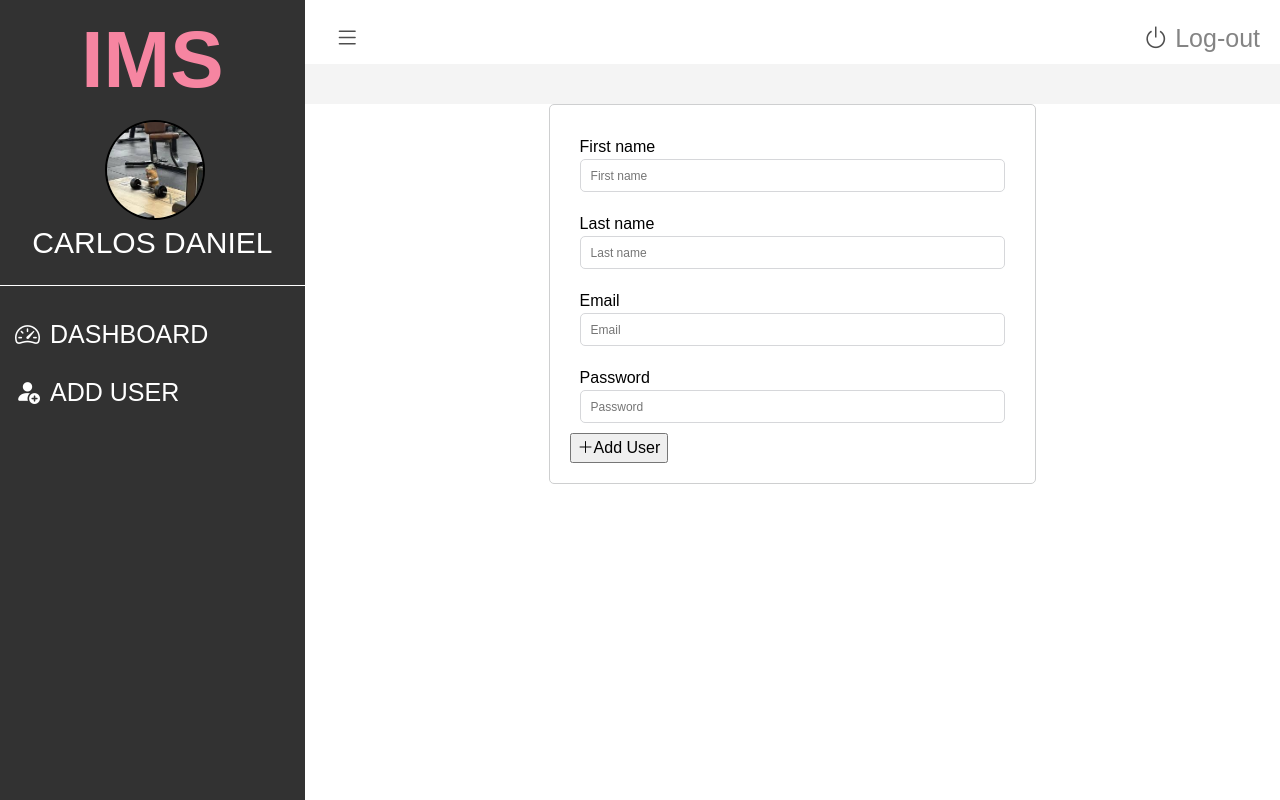
After one commit to Carlos-Laporte/Criando-Site-do-Zero, a PHP site: page /product/pages/user_add.php in a window 1280 px wide. The commit adds this page. Run offline with PHP 8.4, Linux system fonts and the light colour scheme; a user stored in the database is signed in; data comes from the database, SQL or seed files in the repository; both versions use the stored data as it was after the commit.

Commit message:
foi criado a page user_add e um formulario de cadastro

```diff
--- a/product/CSS/styleDashboard.css
+++ b/product/CSS/styleDashboard.css
@@ -1,5 +1,9 @@
 *,*::before,*::after{box-sizing:border-box}body,h1,h2,h3,h4,p,figure,blockquote,dl,dd{margin:0}ul[role="list"],ol[role="list"]{list-style:none}html:focus-within{scroll-behavior:smooth}body{min-height:100vh;text-rendering:optimizeSpeed;line-height:1.5}a:not([class]){text-decoration-skip-ink:auto}img,picture{max-width:100%;display:block}input,button,textarea,select{font:inherit}@media(prefers-reduced-motion:reduce){html:focus-within{scroll-behavior:auto}*,*::before,*::after{animation-duration:.01ms !important;animation-iteration-count:1 !important;transition-duration:.01ms !important;scroll-behavior:auto !important}}
 
+
+body{
+    font-family: arial;
+}
 
 #dashboardMainConteiner{
     display: flex;
@@ -112,11 +116,44 @@ div.dashboard_topNav i{
     color: #4e4e4e;
 }
 
-div.dashboard_content{
+div.dashboard_espaço{
     background: #84848417;
     padding: 20px;
 }
 
-div.dasboard_content_main{
+div.dashboard_content{
     background: white;
 }
+
+div.dasboard_content_main{
+    padding: 20px;
+}
+
+form.userForm{
+    width: 50%;
+    margin: 0 auto;
+    padding: 20px;
+    border: 1px solid #cecfd0;
+    border-radius: 5px;
+}
+
+div.registerInputsConteiner input{
+    width: 100%;
+    height: 33px;
+    padding: 10px;
+    border: 1px solid #d6d7da;
+    border-radius: 5px;
+    font-size: 12px;
+}
+
+div.registerInputsConteiner{
+    padding: 10px;
+}
+
+div#errorMessage{
+    background: #fff;
+    text-align: center;
+    color: red;
+    font-size: 20px;
+    padding: 10px;
+}
--- /dev/null
+++ b/product/assets/scripts.js
@@ -0,0 +1,41 @@
+
+const taggleBtn = document.querySelector(".list");
+
+const dashboard_sidebar = document.getElementById("dashboard_sidebar");
+const dashboard_content_conteiner = document.getElementById("dashboard_content_conteiner");
+const dashboard_logo = document.querySelector(".dashboard_logo");
+const userImage = document.getElementById("userImage");
+
+var sideBarIsOpen = true;
+
+taggleBtn.addEventListener('click', (event) => { event.preventDefault();
+
+    if(sideBarIsOpen){
+        dashboard_sidebar.style.width = '18%';
+        dashboard_sidebar.style.transition = '0.5s all';
+        dashboard_content_conteiner.style.width = '80%';
+        userImage.style.width = '80px';
+
+        menuIcons = document.getElementsByClassName('menuText');
+        for(var i=0; i< menuIcons.length; i++){
+            menuIcons[i].style.display = 'none';
+        }
+
+        document.getElementsByClassName('dashboard_menu_lists')[0].style.textAlign = 'center';
+        sideBarIsOpen = false;
+    }else{
+        dashboard_sidebar.style.width = '25%';
+        dashboard_content_conteiner.style.width = '80%';
+        dashboard_logo.style.fontSize = '80px';
+        userImage.style.width = '80px';
+
+        menuIcons = document.getElementsByClassName('menuText');
+        for(var i=0; i< menuIcons.length; i++){
+            menuIcons[i].style.display = 'inline-block';
+        }
+
+        document.getElementsByClassName('dashboard_menu_lists')[0].style.textAlign = 'left';
+        sideBarIsOpen = true;
+    }
+
+});
--- /dev/null
+++ b/product/includes/nav.php
@@ -0,0 +1,4 @@
+<div class="dashboard_topNav">
+    <a href="" class="list"><i class="bi bi-list"></i></a>
+    <a href="../authentication/log_out.php" class="log-out"><i class="bi bi-power"></i> Log-out</a>
+</div>
--- /dev/null
+++ b/product/includes/sidebar.php
@@ -0,0 +1,17 @@
+<div class="dashboard_sidebar" id="dashboard_sidebar">
+    <h3 class="dashboard_logo">IMS</h3>
+    <div class="dashboard_sidebar_user">
+        <img src="../img/image_perfil.jpg" alt="User image." id="userImage">
+        <span><?= htmlspecialchars($full_name) ?></span>
+    </div>
+    <div class="dashboard_sidebar_user_menus">
+        <ul class="dashboard_menu_lists">
+            <li>
+                <a href="../pages/dashboard.php"><i class="bi bi-speedometer2"></i><span class="menuText">Dashboard</span></a>
+            </li>
+            <li>
+                <a href="../pages/user_add.php"><i class="bi bi-person-fill-add"></i></i><span class="menuText">Add user</span></a>
+            </li>
+        </ul>
+    </div>
+</div>
--- /dev/null
+++ b/product/pages/user_add.php
@@ -0,0 +1,126 @@
+<?php
+    session_start();
+    $error_message = '';
+
+    require_once('../configuration/connection.php');
+
+    //valida se o usuário está logado
+    if(isset($_SESSION['user_email'])){
+        $email = $_SESSION['user_email'];
+        $query = "SELECT * FROM users WHERE email = ?";
+        $stmt = $conn->prepare($query);
+        $stmt->execute([$email]);
+
+        $result = $stmt->fetch(PDO::FETCH_ASSOC);
+
+        if($result){
+            $_SESSION['user_first_name'] = $result['first_name'];
+            $_SESSION['user_last_name'] = $result['last_name'];
+
+            $full_name = $result['first_name'] . ' ' . $result['last_name'];
+            $_SESSION['full_name'] = $full_name;
+        }
+    } else{
+        header("Location: login.php");
+        exit();
+    }
+
+    //recebe os dados do formulário de cadastro
+    if ($_SERVER["REQUEST_METHOD"] === "POST") {
+
+        $firstName       = trim($_POST['first_name']);
+        $lastName        = trim($_POST['last_name']);
+        $email           = strtolower(trim($_POST['email']));
+        $password        = trim($_POST['password']);
+        $passwordConfirm = trim($_POST['password_confirm']);
+
+        if (empty($firstName) || empty($lastName) || empty($email) || empty($password)) {
+            $error_message = "Please fill in all fields.";
+
+        } else {
+            $stmt = $conn->prepare("SELECT id FROM dashboard_users WHERE email = :email");
+            $stmt->execute([':email' => $email]);
+            if ($stmt->rowCount() > 0) {
+                $error_message = "This email is already registered.";
+            }
+            else {
+                try {
+                    $hashedPassword = password_hash($password, PASSWORD_DEFAULT);
+
+                    $sql = "INSERT INTO dashboard_users (`first_name`, `last_name`, email, password)
+                            VALUES (:first_name, :last_name, :email, :password)";
+                    $stmt = $conn->prepare($sql);
+
+                    $result = $stmt->execute([
+                        ':first_name' => $firstName,
+                        ':last_name'  => $lastName,
+                        ':email'      => $email,
+                        ':password'   => $hashedPassword
+                    ]);
+
+
+                } catch (PDOException $e) {
+                    $error_message = "Database Error: " . $e->getMessage();
+                }
+            }
+        }
+    }
+?>
+
+<!DOCTYPE html>
+<html lang="pt">
+    <head>
+        <meta charset="UTF-8">
+        <meta name="viewport" content="width=device-width, initial-scale=1.0">
+        <title>Dashboard - Inventory Management System</title>
+        <link rel="stylesheet" href="../CSS/styleDashboard.css">
+        <link rel="stylesheet" href="https://cdn.jsdelivr.net/npm/bootstrap-icons@1.13.1/font/bootstrap-icons.min.css">
+    </head>
+    <body>
+        <div id="dashboardMainConteiner">
+            <?php require_once('../includes/sidebar.php'); ?>
+            <div class="dashboard_content_conteiner" id="dashboard_content_conteiner">
+                <?php
+                    if(!empty($error_message)) { ?>
+
+                        <div id="errorMessage">
+                            <p>Error: <?= htmlspecialchars($error_message) ?></p>
+                        </div>
+
+                <?php   } ?>
+                <?php require_once('../includes/nav.php') ?>
+                <div class="dashboard_espaço">
+                </div>
+                <div class="dashboard_content">
+                    <div class="dashboard_content_main">
+                        <form method="POST"  class="userForm">
+                            <div class="registerInputsConteiner">
+                                <label for="first_name">First name</label>
+                                <input type="text" placeholder="First name" name="first_name" required>
+                            </div>
+                            <div class="registerInputsConteiner">
+                                <label for="last_name">Last name</label>
+                                <input type="text" placeholder="Last name" name="last_name" required>
+                            </div>
+                            <div class="registerInputsConteiner">
+                                <label for="email">Email</label>
+                                <input type="email" placeholder="Email" name="email" required>
+                            </div>
+                            <div class="registerInputsConteiner">
+                                <label for="password">Password</label>
+                                <input type="password" placeholder="Password" name="password" required>
+                            </div>
+                            <div class="registerButtonConteiner">
+                                <button><i class="bi bi-plus-lg"></i>Add User</button>
+                            </div>
+                        </form>
+                    </div>
+                </div>
+                <div class="dashboard_content_footer">
+
+                </div>
+            </div>
+        </div>
+        <script src="../assets/scripts.js"></script>
+    </body>
+</html>
```
Also changed, not shown: banco-de-dados/dashboard_users.sql (added, +71 -0 lines), product/pages/dashboard.php (+4 -76 lines).
